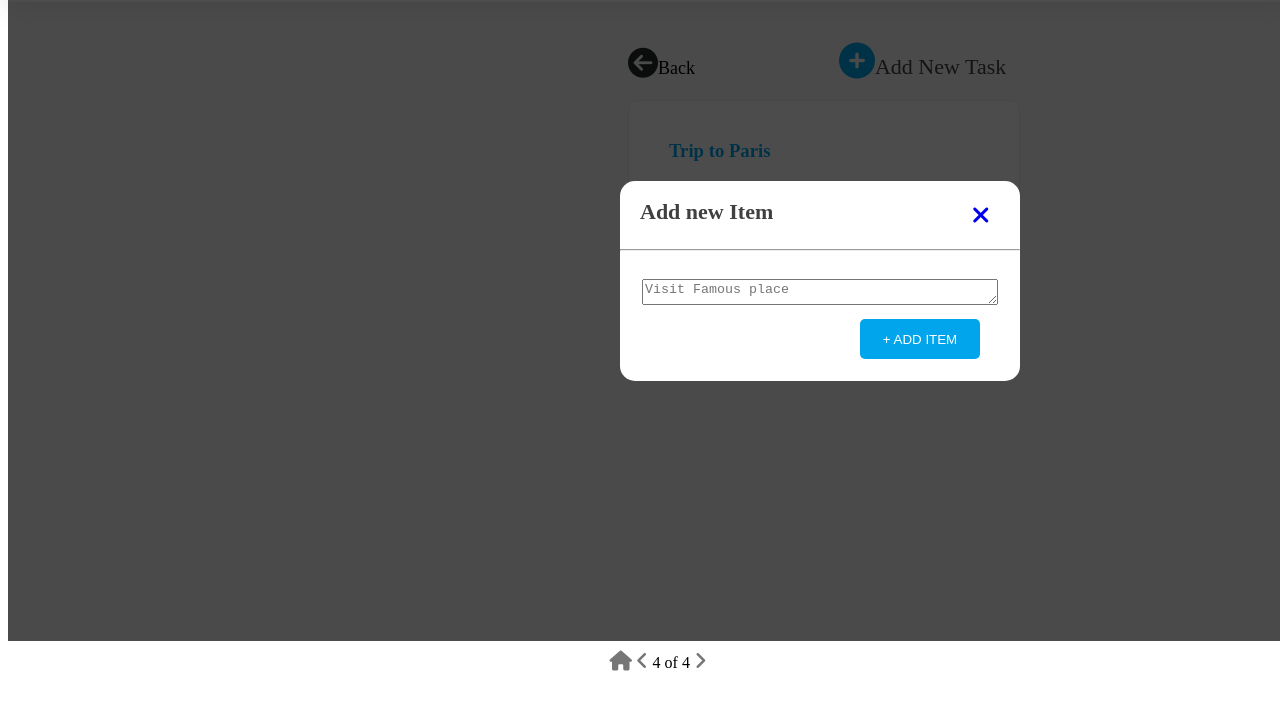
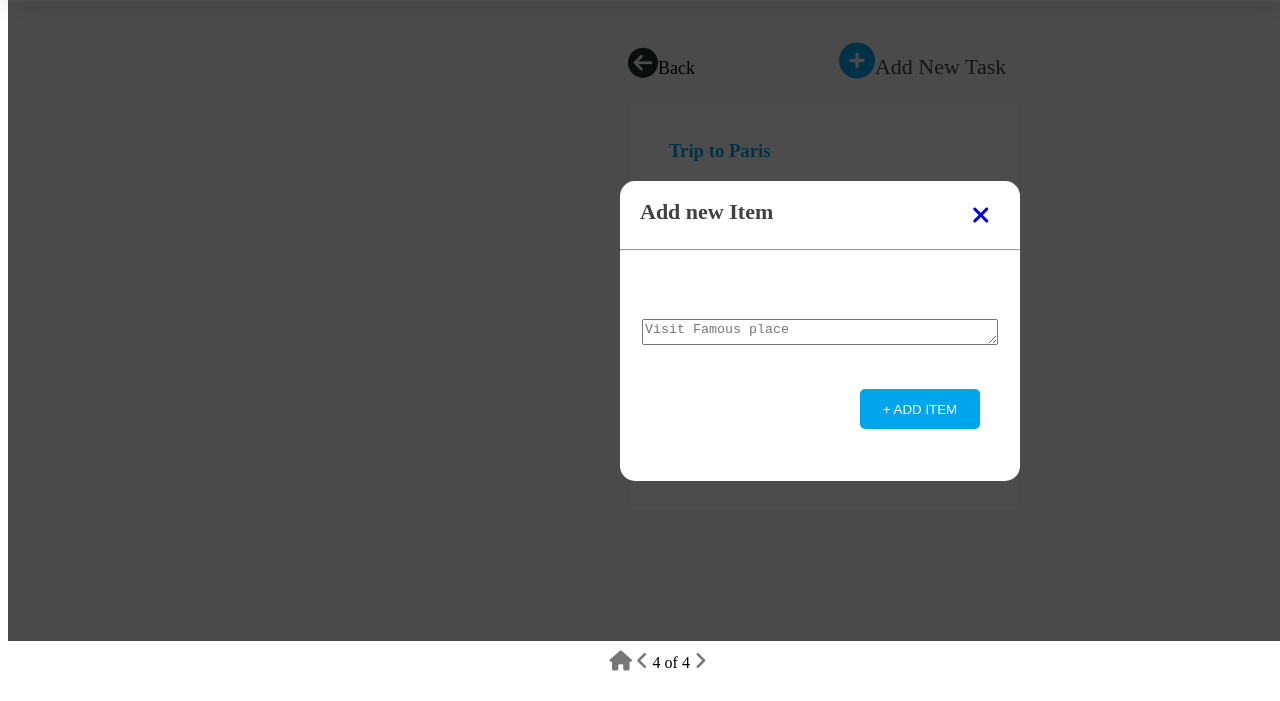
Before and after one commit to mrahaman1/Project_2, a plain HTML site: page Page_3.html in a window 1280 px wide. Shown: the part 99-800 px from the top of the page. Drawn offline with Linux system fonts and the light colour scheme.

Commit message:
Update style.css

```diff
--- a/style.css
+++ b/style.css
@@ -1,3 +1,4 @@
+
 
 /* --------Index page layout--------- */
 
@@ -99,7 +100,7 @@
 }
 
 #popup {
-    height: 200px;
+    height: 300px;
     width: 400px;
     border: 0px solid blue;
     border-radius: 15px;
@@ -129,14 +130,14 @@
 #popup-text {
     height: 20px;
     width: 350px;
-    margin-top: 20px;
+    margin-top: 60px;
 }
 #popup-button {
     float: right;
     border: 0px;
     height: 40px;
     width: 120px;
-    margin-top: 10px;
+    margin-top: 40px;
     margin-right: 40px;
     border-radius: 5px;
     color: #FFFFFF;
@@ -156,7 +157,7 @@ input{
 .ef{
     left: 139px;
     width: 350px;
-    height: 200px;
+    height: 370px;
     padding: 20px;
     /* UI Properties */
     background: #FFFFFF 0% 0% no-repeat padding-box;
@@ -236,7 +237,7 @@ input{
 
 
     #popup2{
-        height: 200px;
+        height: 300px;
         width: 400px;
         border: 0px solid blue;
         border-radius: 15px;
```
